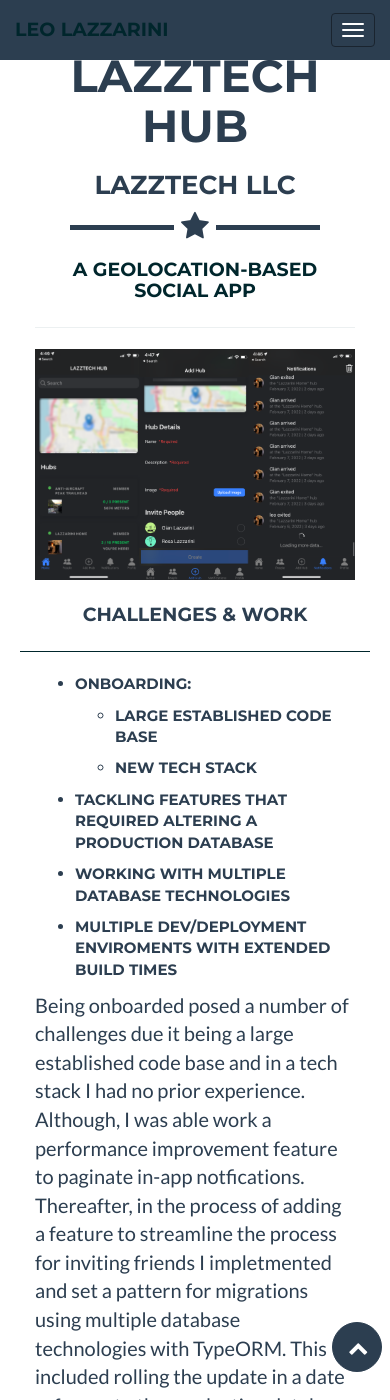
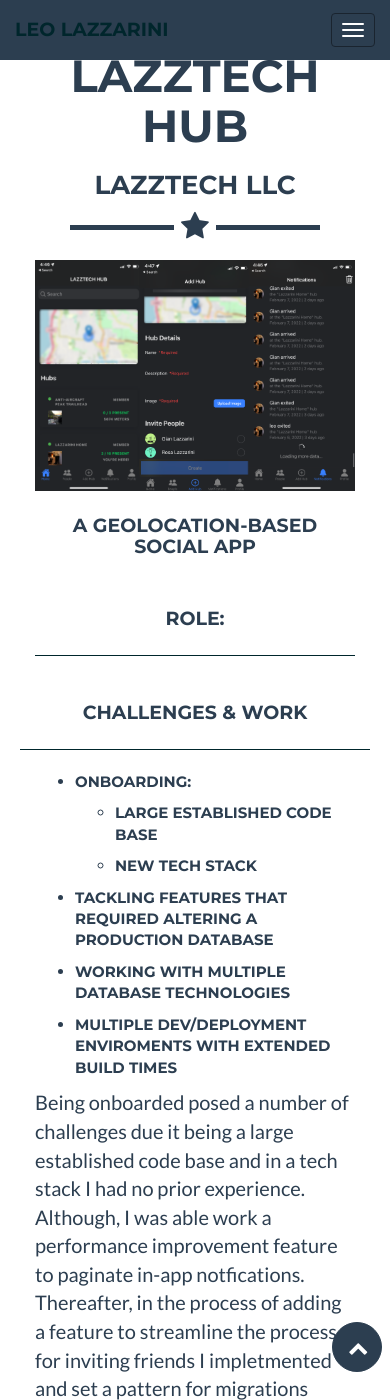
Before and after one commit to leolazz/Portfolio-Jekyll, a Jekyll site: the page built from _posts/2021-10-01-lazztech.markdown, in a window 390 px wide and 1400 px high, scrolled down 742 px. Built offline with Jekyll 4.4.1, drawn with Linux system fonts in a browser that asks for light colours.

Commit message:
Adjusted portfolio layout

```diff
--- a/_includes/portfolio_list.html
+++ b/_includes/portfolio_list.html
@@ -8,14 +8,18 @@
         <h3 class="text-center">{{post.company}}</h3>
         <hr class="star-primary" />
         <a href="{{post.website}}" target="_blank" rel="noopener noreferrer">
-          <h4 class="text-center">{{ post.description }}</h4>
-          <hr>
         <img
           src="img/portfolio/{{ post.img }}"
           class="img-responsive img-centered img-responsive-crisp"
           alt="{{ post.alt }}"
         />
       </a>
+      <div class="col-lg-12">
+      <div class="col-lg-5"><h4 class="text-center">{{ post.description }}</h4></div>
+      <div class="col-lg-2 hide-small-screen"><h1 class="text-center hide-small-screen">|</h1></div>
+      <div class="col-lg-5"><h4 class="text-center">Role: {{ post.role }}</h4></div>
+    </div>
+        <hr class="hr-green">
       {% if post.why %}
       <div class="row">
       <h4 style="margin-top: 20px;" class="text-center">Why I Made this</h4>
```
Also changed, not shown: _includes/css/main.css (+7 -0 lines).
